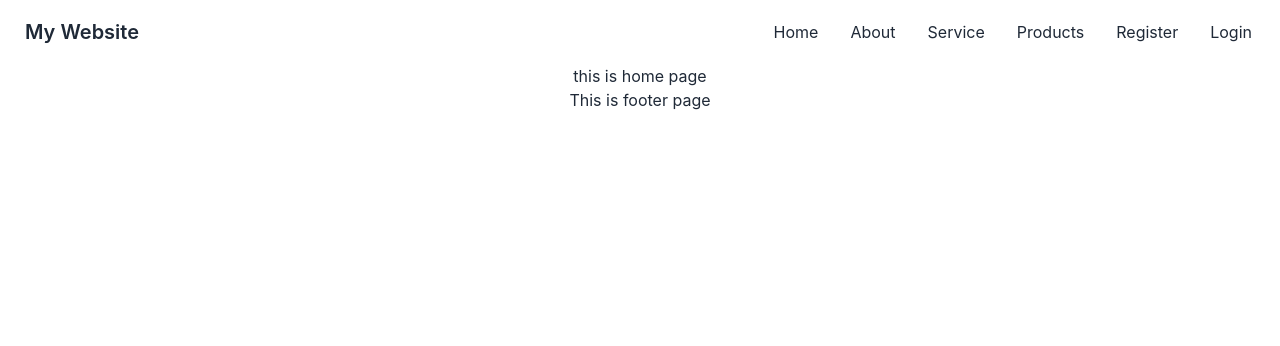
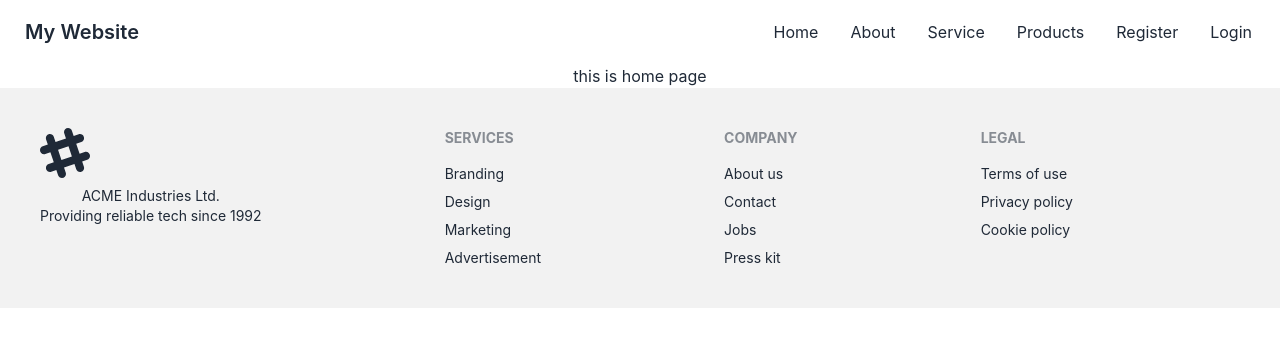
Before and after one commit to Mazharul430106/authentication-assignment, a React (Create React App) app: page / in a window 1280 px wide. Shown: the top 346 px of the page. Built offline with nearby package versions, Linux system fonts and the light colour scheme.

Commit message:
added footer section

```diff
--- a/src/Pages/Shared/Footer/Footer.js
+++ b/src/Pages/Shared/Footer/Footer.js
@@ -2,9 +2,32 @@
 
 const Footer = () => {
     return (
-        <div>
-            <h1>This is footer page</h1>
-        </div>
+        <footer className="footer p-10 bg-base-200 text-base-content">
+            <div>
+                <svg width="50" height="50" viewBox="0 0 24 24" xmlns="http://www.w3.org/2000/svg" fillRule="evenodd" clipRule="evenodd" className="fill-current"><path d="M22.672 15.226l-2.432.811.841 2.515c.33 1.019-.209 2.127-1.23 2.456-1.15.325-2.148-.321-2.463-1.226l-.84-2.518-5.013 1.677.84 2.517c.391 1.203-.434 2.542-1.831 2.542-.88 0-1.601-.564-1.86-1.314l-.842-2.516-2.431.809c-1.135.328-2.145-.317-2.463-1.229-.329-1.018.211-2.127 1.231-2.456l2.432-.809-1.621-4.823-2.432.808c-1.355.384-2.558-.59-2.558-1.839 0-.817.509-1.582 1.327-1.846l2.433-.809-.842-2.515c-.33-1.02.211-2.129 1.232-2.458 1.02-.329 2.13.209 2.461 1.229l.842 2.515 5.011-1.677-.839-2.517c-.403-1.238.484-2.553 1.843-2.553.819 0 1.585.509 1.85 1.326l.841 2.517 2.431-.81c1.02-.33 2.131.211 2.461 1.229.332 1.018-.21 2.126-1.23 2.456l-2.433.809 1.622 4.823 2.433-.809c1.242-.401 2.557.484 2.557 1.838 0 .819-.51 1.583-1.328 1.847m-8.992-6.428l-5.01 1.675 1.619 4.828 5.011-1.674-1.62-4.829z"></path></svg>
+                <p>ACME Industries Ltd.<br />Providing reliable tech since 1992</p>
+            </div>
+            <div>
+                <span className="footer-title">Services</span>
+                <a className="link link-hover">Branding</a>
+                <a className="link link-hover">Design</a>
+                <a className="link link-hover">Marketing</a>
+                <a className="link link-hover">Advertisement</a>
+            </div>
+            <div>
+                <span className="footer-title">Company</span>
+                <a className="link link-hover">About us</a>
+                <a className="link link-hover">Contact</a>
+                <a className="link link-hover">Jobs</a>
+                <a className="link link-hover">Press kit</a>
+            </div>
+            <div>
+                <span className="footer-title">Legal</span>
+                <a className="link link-hover">Terms of use</a>
+                <a className="link link-hover">Privacy policy</a>
+                <a className="link link-hover">Cookie policy</a>
+            </div>
+        </footer>
     );
 };
 
```
